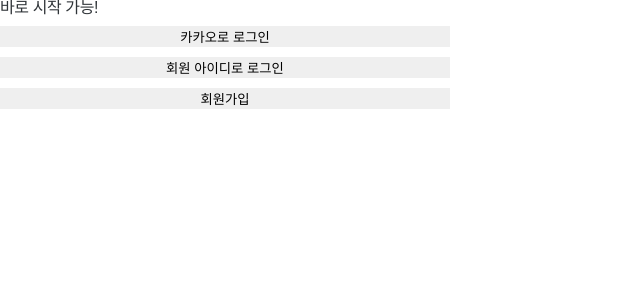
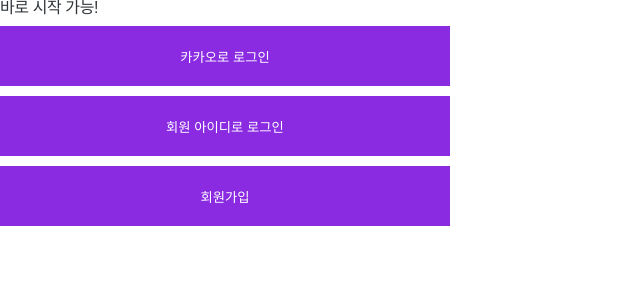
Before and after one commit to DongneMashil/dongnemashil-fe, a React (Create React App) app: page /login in a window 1280 px wide. Shown: the top 300 px of the page, without its empty margins (0-640 px from the left). Built offline with nearby package versions, Linux system fonts and the light colour scheme; no server answers.

Commit message:
update: 버튼 컴포넌트 임시 스타일링 적용, props 인터페이스 수정

```diff
--- a/src/components/common/Button/Button.tsx
+++ b/src/components/common/Button/Button.tsx
@@ -1,12 +1,13 @@
 import React from 'react';
+import { TempButton } from './Button.styles';
 
 interface InputProps {
   label: string;
-  onclick: () => void;
+  onClick: (e: React.MouseEvent<HTMLElement>) => void;
 }
 
-export const Button = ({ label, onclick }: InputProps) => {
-  return <button onClick={onclick}>{label}</button>;
+export const Button = ({ label, onClick }: InputProps) => {
+  return <TempButton onClick={onClick}>{label}</TempButton>;
 };
 
 export default Button;
```
